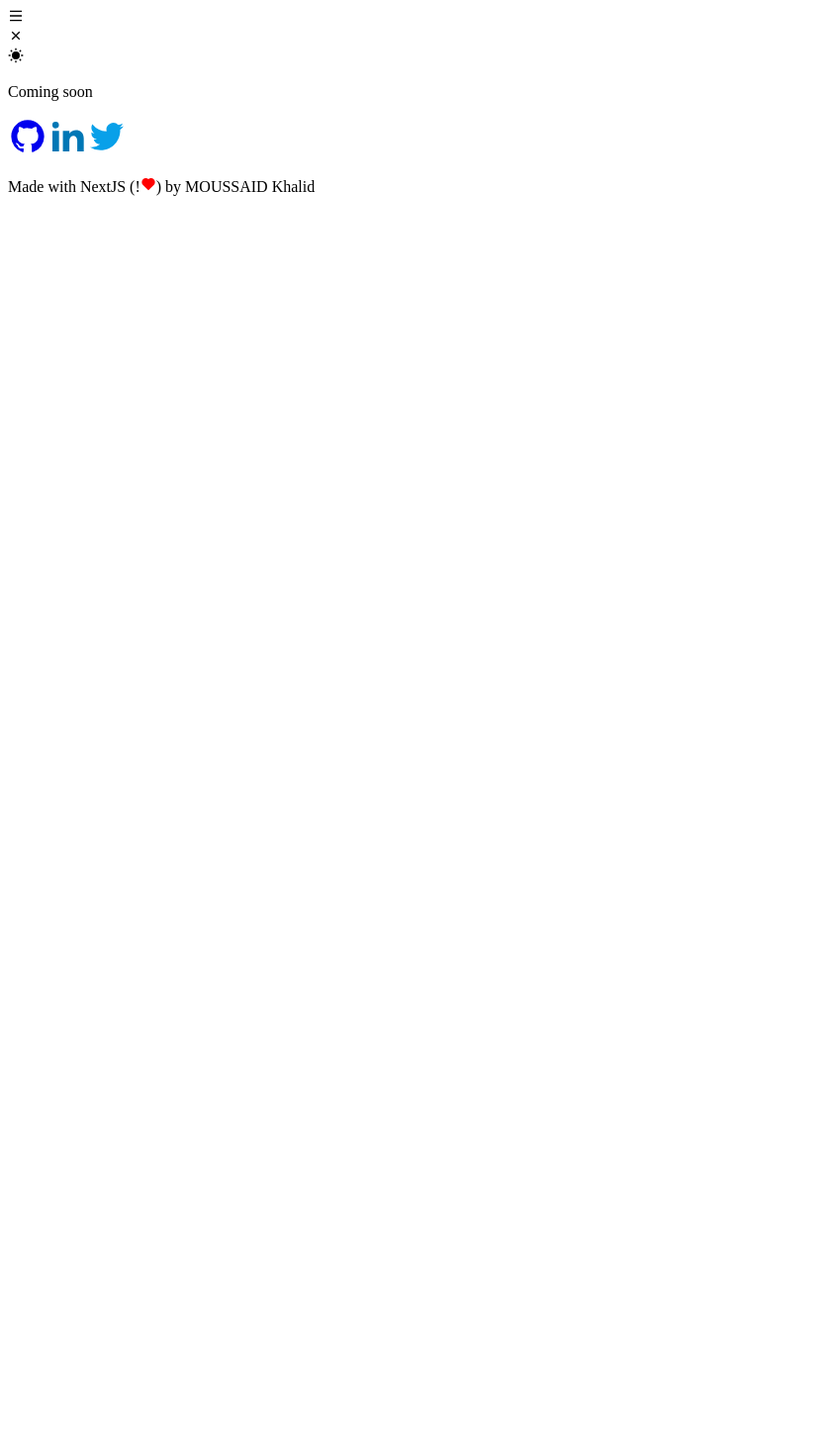
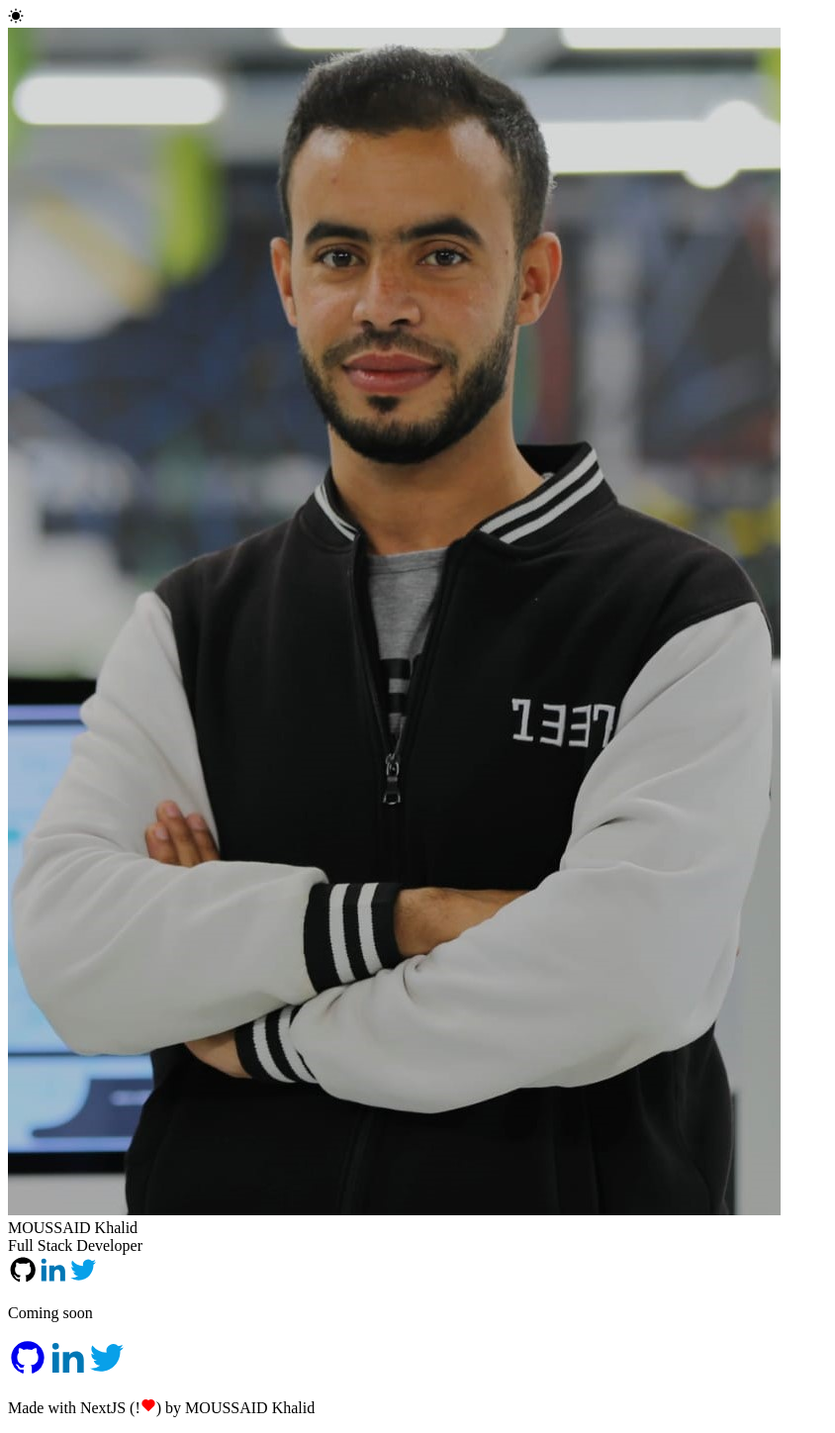
Before and after one commit to oxidia/kmoussai, a Next.js app: page / in a window 1280 px wide. Shown: the whole page at 99% size, without its empty margins (0-844 px from the left). Before the commit the page ends 800 px from the top, so only its background shows below. Built offline with nearby package versions, Linux system fonts and the light colour scheme.

Commit message:
setup profile card

```diff
--- a/pages/index.js
+++ b/pages/index.js
@@ -1,6 +1,6 @@
 
 
-import { RiMenuFill, RiCloseFill, RiGithubFill, RiLinkedinFill, RiTwitterFill, RiHeartFill} from 'react-icons/ri'
+import { RiMenuFill, RiCloseFill, RiGithubFill, RiLinkedinFill, RiTwitterFill, RiHeartFill } from 'react-icons/ri'
 import Head from "next/head";
 import { useTheme } from "next-themes"
 import { useEffect, useState } from 'react';
@@ -28,20 +28,76 @@ export default function Home() {
       <header>
         <div className="flex flex-row justify-end">
           <div className="m-2 p-0 border border-gray-600 bg-gray-600" />
-          <div className='w-12 h-6 flex items-center justify-center m-1 md:hidden cursor-pointer' onClick={toggleDrawer}>
-            <RiMenuFill />
-          </div>
-          <div className={`md:hidden absolute top-0 w-1/2 h-full bg-red-400 duration-300 ease-in-out ${openDrawer ? 'right-0' : '-right-1/2'}`}>
-            <div className='w-12 h-6 flex items-center justify-start m-1 md:hidden cursor-pointer' onClick={toggleDrawer}>
-              <RiCloseFill />
-            </div>
-          </div>
-          <div className="md:flex items-center justify-center m-1 cursor-pointer hidden">
+
+          <div className="md:flex items-center justify-center m-1 cursor-pointer">
             <ThemeToggle />
           </div>
         </div>
       </header>
-      <div className="m-2 p-0 border dark:border-pink-50 border-gray-600 bg-gray-600" />
+      <div className="mt-2 mb-2 h-1 bg-gray-600 dark:bg-white" />
+      {/* <main>
+        <div className="flex justify-center items-center border p-1 max-w-4xl m-auto">
+          <div className="flex justify-center items-center flex-col border md:border-red-500 sm:border-green-500">
+            <div className="sm:h-full sm:w-auto p-1 md:h-auto md:w-52 flex justify-center items-center">
+              <img className="rounded" src="/profile.jpeg" />
+            </div>
+            <div className="flex justify-center items-center m-2 shadow-xl border opacity-25 rounded-md"  >
+              <a className="m-3" href="http://github.com/kmoussai" target="_blank">
+                <RiGithubFill color={'black'} />
+              </a>
+              <a className="m-3" href="https://www.linkedin.com/in/kmoussai/" target="_blank">
+                <RiLinkedinFill color={'#0077b5'} />
+              </a>
+              <a className="m-3" href="https://twitter.com/k_moussai" target="_blank">
+                <RiTwitterFill color={'#08a0e9'} />
+              </a>
+            </div>
+          </div>
+          <div className=" p-2 border">
+            <p>
+              Le Lorem Ipsum est simplement du faux texte employé dans la composition et la mise en page
+              avant impression. Le Lorem Ipsum est le faux texte standard de l'imprimerie depuis les années 1500,
+              quand un imprimeur anonyme assembla ensemble des morceaux de texte pour réaliser un livre spécimen de
+              polices de texte. Il n'a pas fait que survivre cinq siècles, mais s'est aussi adapté à la bureautique
+              informatique,
+            </p>
+          </div>
+        </div>
+      </main> */}
+
+      <div className="">
+        <div className="mx-auto w-2/3">
+          <div className="rounded-lg shadow-lg w-full flex flex-row flex-wrap p-3 antialiased" style={{
+            // backgroundImage: "url('https://images.unsplash.com/photo-1578836537282-3171d77f8632?ixlib=rb-1.2.1&ixid=eyJhcHBfaWQiOjEyMDd9&auto=format&fit=crop&w=1950&q=80')",
+            // backgroundRepeat: 'no-repat',
+            // backgroundSize: 'cover',
+            // backgroundBlendMode: 'multiply',
+          }}>
+            <div className="w-1/3">
+              <img className="rounded-lg shadow-lg antialiased" src="/profile.jpeg" />
+            </div>
+            <div className="w-2/3 px-3 flex flex-row flex-wrap">
+              <div className="w-full text-right text-gray-700 font-semibold relative pt-3 md:pt-0">
+                <div className="text-2xl dark:text-white leading-tight">MOUSSAID Khalid</div>
+                <div className="text-normal text-gray-300 hover:text-gray-400 cursor-pointer">
+                  <span className="border-b border-dashed border-gray-500 pb-1">Full Stack Developer</span>
+                </div>
+                <div className="sm:absolute pt-3 md:pt-0 bottom-0 right-0 flex flex-row items-center">
+                  <a className="m-3" href="http://github.com/kmoussai" target="_blank">
+                    <RiGithubFill size={'1.9rem'} color={'black'} />
+                  </a>
+                  <a className="m-3" href="https://www.linkedin.com/in/kmoussai/" target="_blank">
+                    <RiLinkedinFill size={'1.9rem'} color={'#0077b5'} />
+                  </a>
+                  <a className="m-3" href="https://twitter.com/k_moussai" target="_blank">
+                    <RiTwitterFill size={'1.9rem'} color={'#08a0e9'} />
+                  </a>
+                </div>
+              </div>
+            </div>
+          </div>
+        </div>
+      </div>
       <div className=' p-4 flex justify-between  h-full'>
         <div className='flex flex-col justify-between '>
           <div>
@@ -74,7 +130,7 @@ export default function Home() {
 
       </div>
       <div className="flex items-center justify-center p-2">
-        <p>Made with NextJS (!<RiHeartFill color='red' className='inline'/>) by MOUSSAID Khalid</p>
+        <p>Made with NextJS (!<RiHeartFill color='red' className='inline' />) by MOUSSAID Khalid</p>
       </div>
     </div>
 
```
Also changed, not shown: public/profile.jpeg (added), 1 other file (tests, documents, lock files or other folders).
